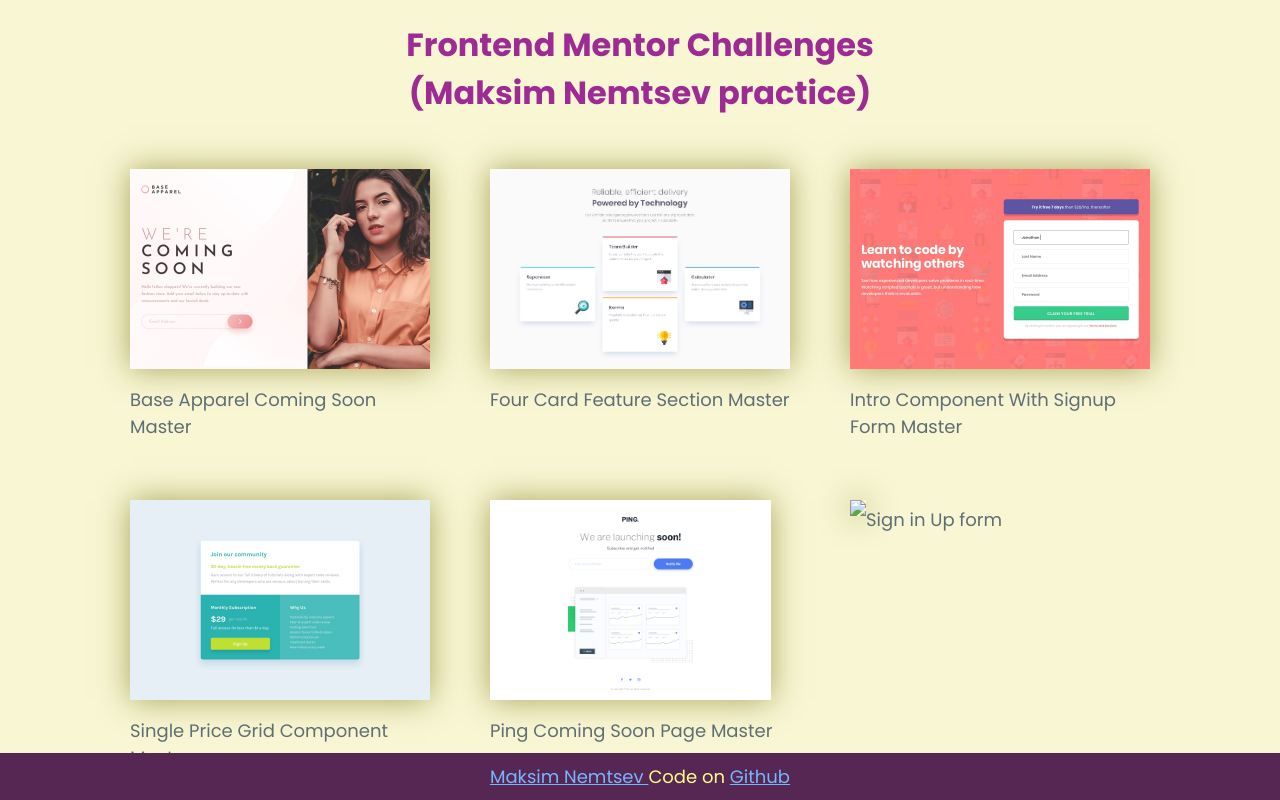
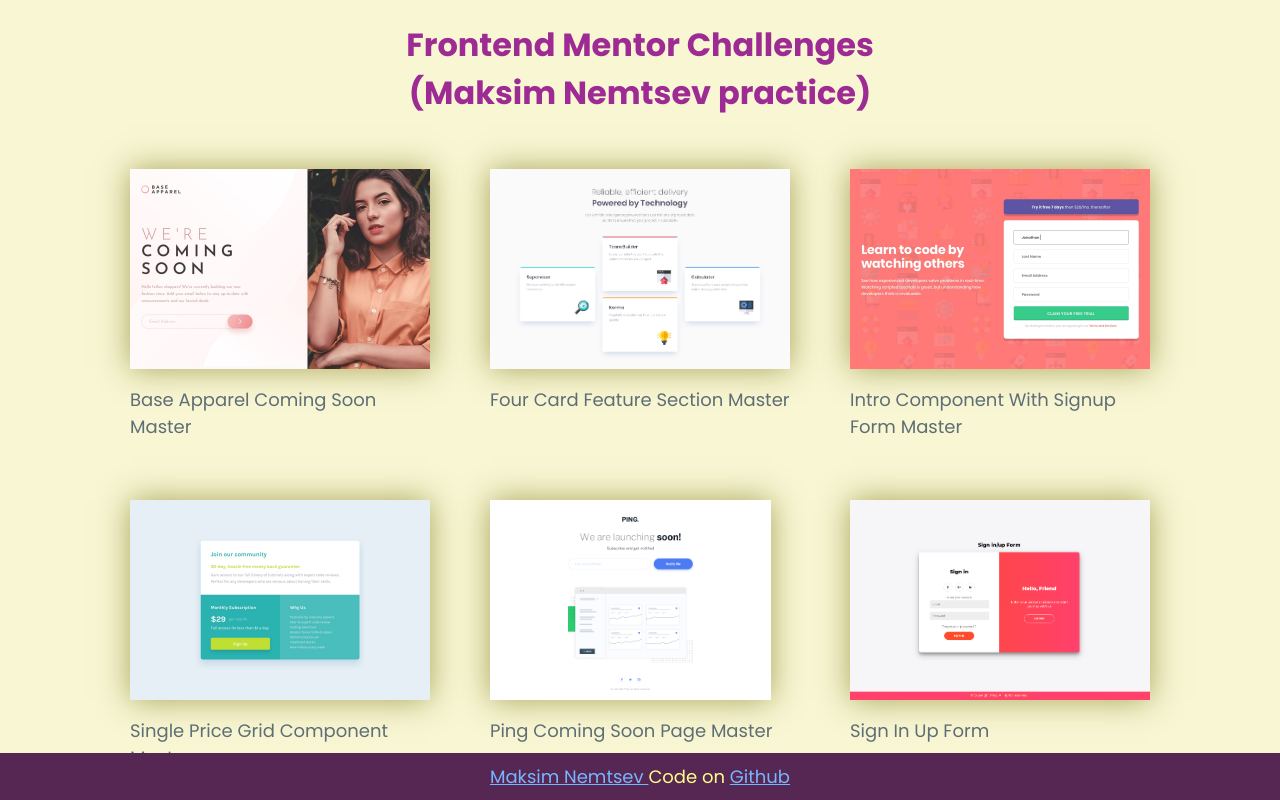
Before and after one commit to maksim-nemtsev/frontend-mentor-challenges, a plain HTML site: page index.html in a window 1280 px wide. Shown: the top 800 px of the page. Drawn offline with Linux system fonts and the light colour scheme.

Commit message:
fix js project name

```diff
--- a/random-picker/style.css
+++ b/random-picker/style.css
@@ -1,5 +1,4 @@
-@import url('https://fonts.googleapis.com/css?family=Muli:300&display=swap');
-
+@import url("https://fonts.googleapis.com/css?family=Muli:300&display=swap");
 
 * {
   box-sizing: border-box;
@@ -10,7 +9,7 @@ body {
   display: flex;
   justify-content: center;
   align-items: center;
-  font-family: 'Muli', sans-serif;
+  font-family: "Muli", sans-serif;
   text-align: center;
   flex-direction: column;
   min-height: 100vh;
--- a/script.js
+++ b/script.js
@@ -4,7 +4,7 @@ const projects = [
   "intro-component-with-signup-form-master",
   "single-price-grid-component-master",
   "ping-coming-soon-page-master",
-  "sign in-up form",
+  "sign-in-up-form",
   "random-picker"
 ];
 
```
Also changed, not shown: index.html (+7 -3 lines), 1 other file.
